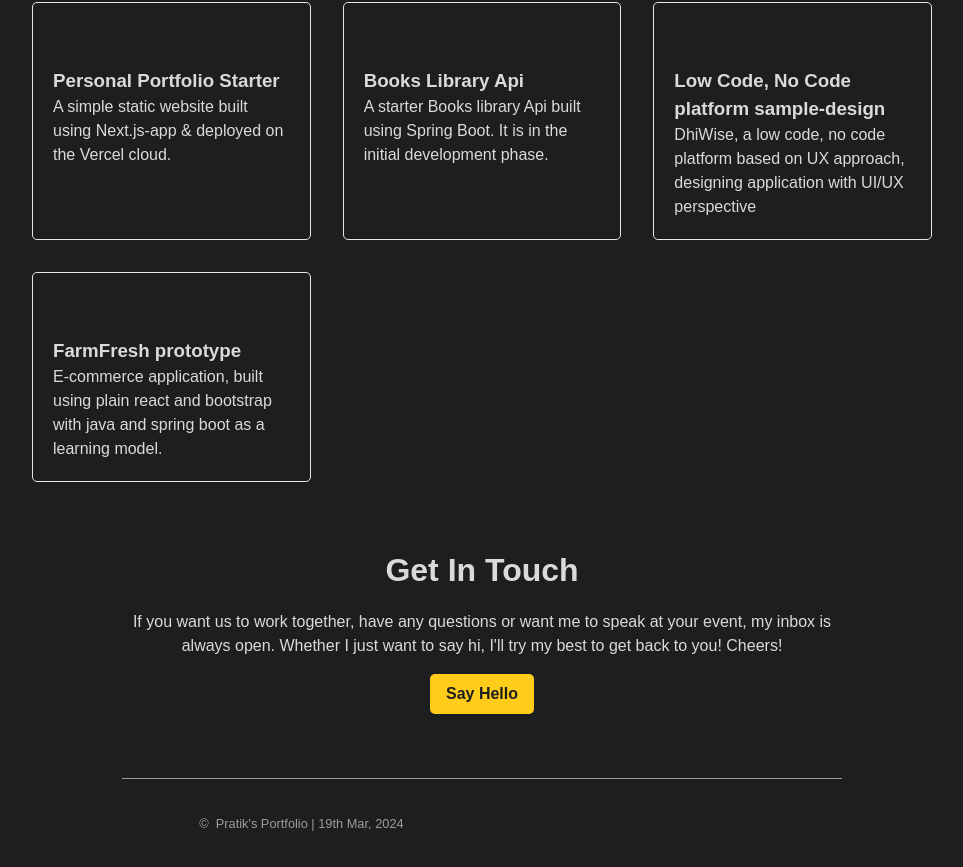
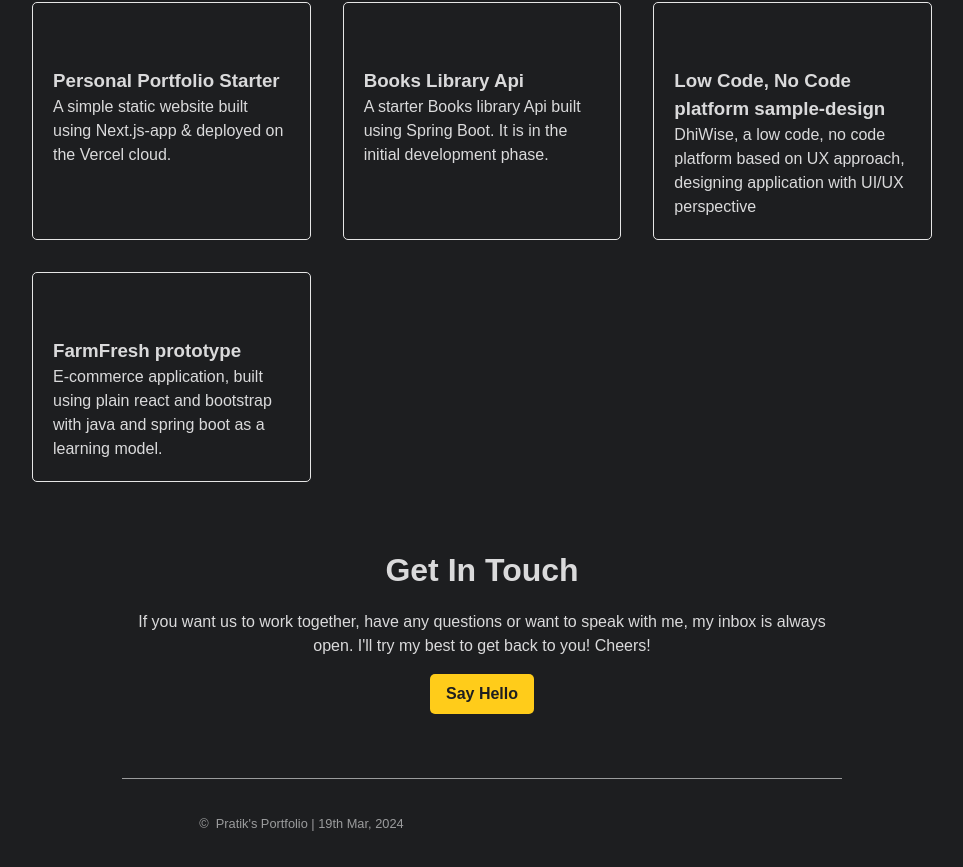
Before and after one commit to Shreyas9921/pratikwebportfolio, a Next.js app: page / in a window 1280 px wide. Shown: the part 1804-2671 px from the top of the page, without its empty margins (158-1121 px from the left). Built offline with nearby package versions, Linux system fonts and the light colour scheme.

Commit message:
Update Contact.jsx

```diff
--- a/src/components/Contact.jsx
+++ b/src/components/Contact.jsx
@@ -4,7 +4,7 @@ const Contact = () => {
     return (
       <div className="contact-container">
         <h2>Get In Touch</h2>
-        <p>If you want us to work together, have any questions or want me to speak at your event, my inbox is always open. Whether I just want to say hi, I'll try my best to get back to you! Cheers!</p>
+        <p>If you want us to work together, have any questions or want to speak with me, my inbox is always open. I'll try my best to get back to you! Cheers!</p>
         <a href="mailto:pratikgade0102@gmail.com" className='cta-btn'>Say Hello</a>
       </div>
     )
```
